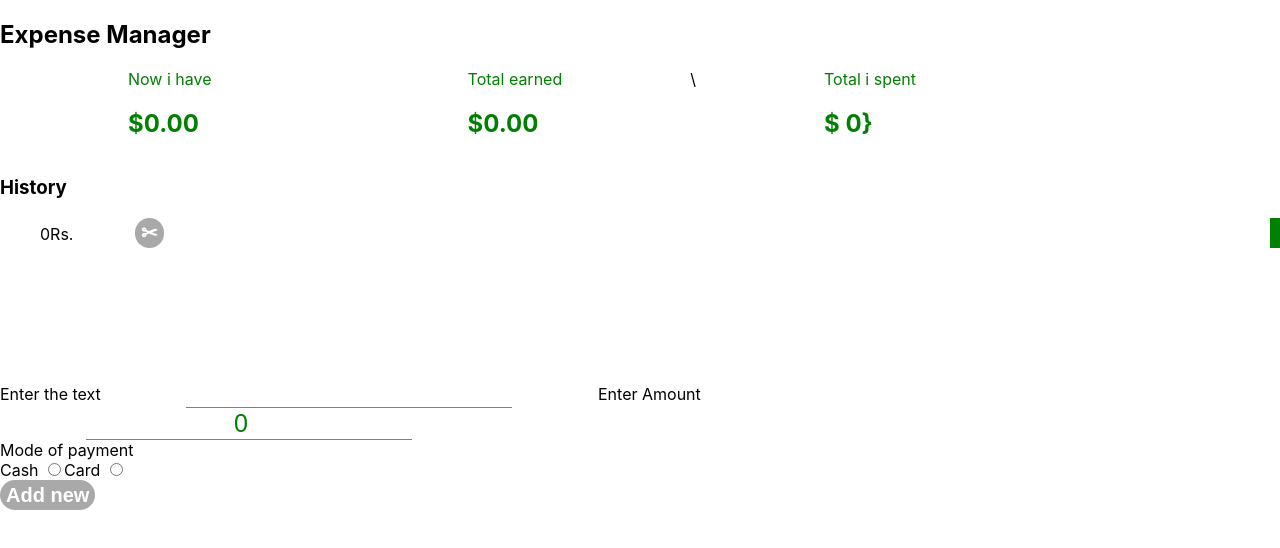
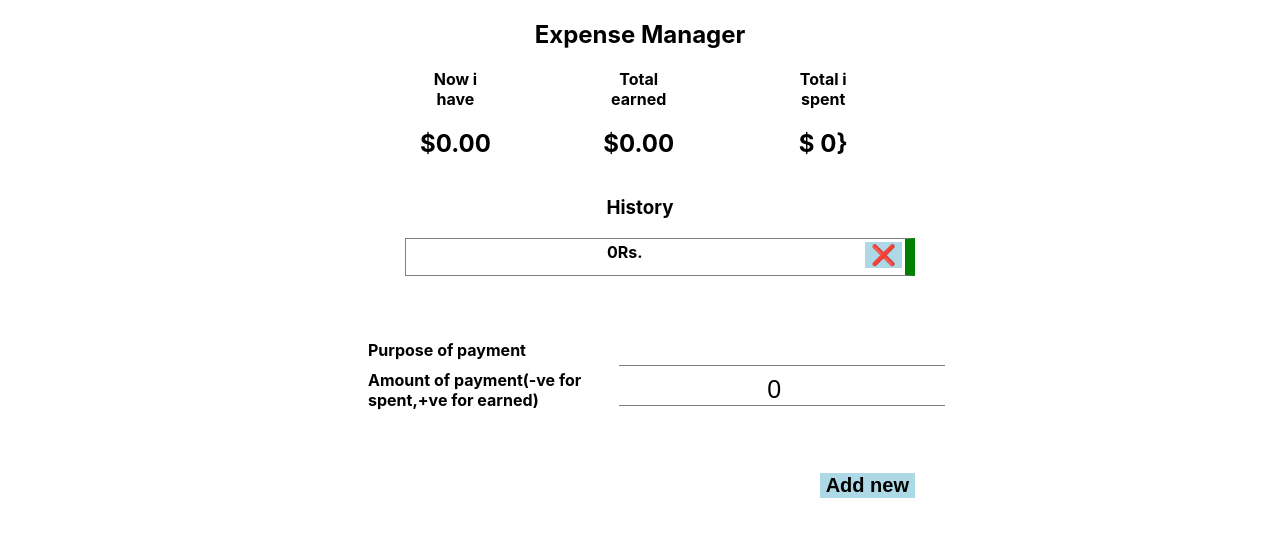
Before and after one commit to gautism1/ExpenseManageFrontend, a React (Create React App) app: page / in a window 1280 px wide. Both pictures are taken after a click on the button "Add new". Shown: the top 548 px of the page. Built offline with nearby package versions, Linux system fonts and the light colour scheme.

Commit message:
css added;

```diff
--- a/src/App.css
+++ b/src/App.css
@@ -1,6 +1,6 @@
 .App {
   text-align: center;
-  margin:0 auto;
+   margin:0 auto;
    width:550px;
    height:auto;
    font-weight:bold;
@@ -16,7 +16,7 @@ li{
 }
 .items
 {
-     color:green;
+
      margin:10%;
      margin-top:0;
      margin-bottom:0;
@@ -25,6 +25,9 @@ li{
  {
    display:flex;
    flex-direction:row;
+ }
+ form{
+   text-align:left;
  }
  .expenses{
 
@@ -52,18 +55,26 @@ li{
    outline:none;
  }
  button
- {
+ {float:right;
   font-weight:bold;
   border:none;
-  color:white;
-  cursor:auto; background:darkgrey;
-  border-radius:50px;
+
+  background:lightblue;
+
+  cursor:auto;
+
   font-size:20px;
-  height:30px;
+
  }
   .minus{
-    border-right:10px solid red;
+   height:30px;
+padding:3px;
+border:1px solid grey;
+  border-right:10px solid red;
   }
   .plus{
+    height:30px;
+    padding:3px;
+    border:1px solid grey;
     border-right:10px solid green;
   }
--- a/src/App.js
+++ b/src/App.js
@@ -7,6 +7,7 @@ import {GlobalProvider} from './context/Globalstate';
 
 function App() {
   return (
+    <div className="App">
     < GlobalProvider>
 
      <h2> Expense Manager</h2>
@@ -15,7 +16,7 @@ function App() {
      <Expenselist/>
      <Addtransaction/>
     </GlobalProvider>
-
+</div>
   );
 }
 
--- a/src/components/Addtransaction.js
+++ b/src/components/Addtransaction.js
@@ -27,19 +27,28 @@ const {additem}=useContext(GlobalContext);
          <div className="adding ">
 
            <form onSubmit={onsubmit}>
-           Enter the text
-             <input type="text" placeholder="  " className="items" value={text}
+      <table>
+      <tr>
+
+        <td>   Purpose of payment </td>
+        <td>     <input type="text" placeholder="  " className="items" value={text}
              onChange={(e) =>setText(e.target.value)}/>
 
-            Enter Amount
-             <input type="number" placeholder="  "className="items"  value={amount}
+             </td>
+      </tr>
+ <tr>
+          <td>  Amount of payment(-ve for spent,+ve for earned)  </td>
+         <td>    <input type="number" placeholder="  "className="items"  value={amount}
                onChange={(e) =>setAmount(e.target.value)}>
                </input>
+               </td>
+               </tr>
+               </table>
+
                <br></br>
-               Mode of payment
+
                <br></br>
-              Cash  <input type="radio" name="mode" value="cash"></input>
-              Card <input type="radio" name="mode" value="card"></input>
+
 
 <br></br>
                <button>Add new</button>
--- a/src/components/Transaction.js
+++ b/src/components/Transaction.js
@@ -11,7 +11,7 @@ const {deletetrans }=useContext(GlobalContext)
 
             <li className= {transaction.amount<0? 'minus': ' plus'}>
             {transaction.text}     { (transaction.amount)}Rs.
-            <button onClick={()=> deletetrans(transaction.id)} > &#9986;
+            <button onClick={()=> deletetrans(transaction.id)} >  &#10060;
             </button>
           </li>
 
--- a/src/components/income.js
+++ b/src/components/income.js
@@ -27,7 +27,7 @@ const spent= earned-total
            <div className="items">
 
                 Total earned<h2>${earned} </h2>
-          </div>   \
+          </div>
            <div className="items">
 
                 Total i spent<h2>$ {spent}} </h2>
```
